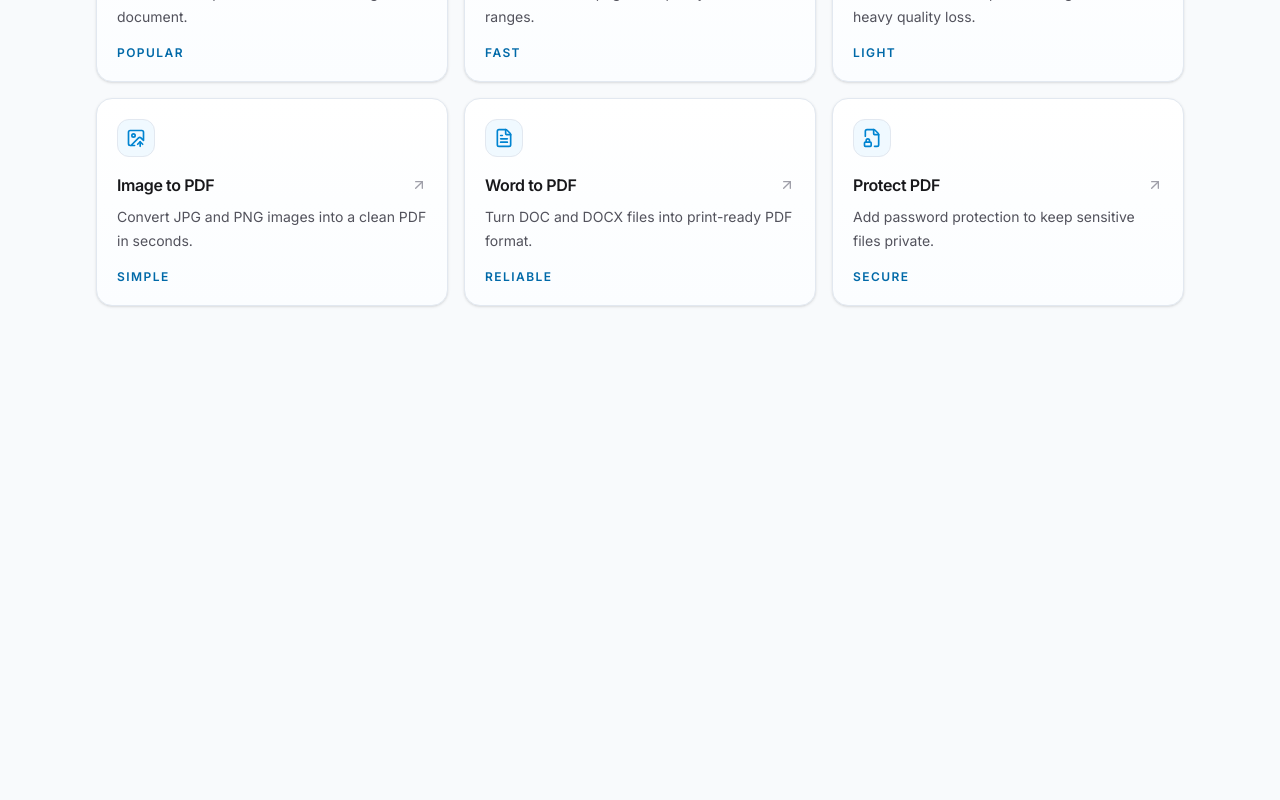
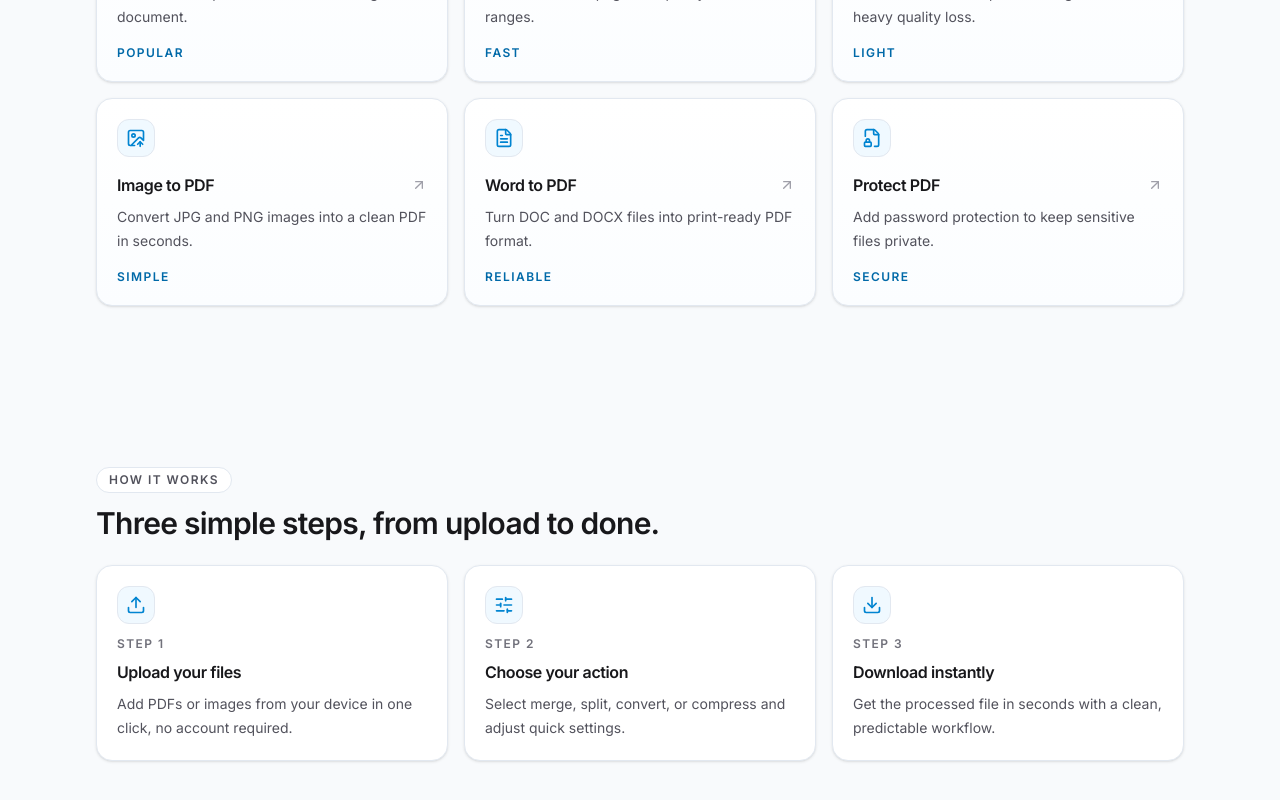
Before and after one commit to abhay-codes07/DocuSpark, a Next.js app: page / in a window 1280 px wide. Shown: the part 1194-1994 px from the top of the page. Before the commit the page ends 1660 px from the top, so only its background shows below. Built offline with nearby package versions, Linux system fonts and the light colour scheme.

Commit message:
refactor: integrate how-it-works section into homepage flow

```diff
--- a/src/app/globals.css
+++ b/src/app/globals.css
@@ -72,6 +72,24 @@ body {
   background-image: linear-gradient(180deg, #ffffff 0%, #fbfdff 100%);
 }
 
+.how-step-card {
+  opacity: 0;
+  transform: translateY(14px);
+  transition:
+    opacity 240ms ease-out,
+    transform 240ms ease-out,
+    box-shadow 150ms ease-out;
+}
+
+.how-step-card-visible {
+  opacity: 1;
+  transform: translateY(0);
+}
+
+.how-step-card:hover {
+  box-shadow: 0 12px 24px rgba(15, 23, 42, 0.06);
+}
+
 .hero-surface {
   background: linear-gradient(180deg, #ffffff 0%, #f8fbff 100%);
   border: 1px solid #e2e8f0;
--- a/src/app/page.tsx
+++ b/src/app/page.tsx
@@ -1,5 +1,5 @@
 import { Container } from "@/components/layout";
-import { HeroSection, ToolsGridSection } from "@/components/home";
+import { HeroSection, HowItWorksSection, ToolsGridSection } from "@/components/home";
 
 export default function Home() {
   return (
@@ -9,6 +9,7 @@ export default function Home() {
           <HeroSection />
         </div>
         <ToolsGridSection />
+        <HowItWorksSection />
       </Container>
     </main>
   );
--- a/src/components/home/index.ts
+++ b/src/components/home/index.ts
@@ -1,2 +1,3 @@
 export * from "./hero-section";
+export * from "./how-it-works-section";
 export * from "./tools-grid-section";
--- a/src/config/index.ts
+++ b/src/config/index.ts
@@ -1,3 +1,4 @@
+export * from "./how-it-works";
 export * from "./home";
 export * from "./site";
 export * from "./tools";
```
